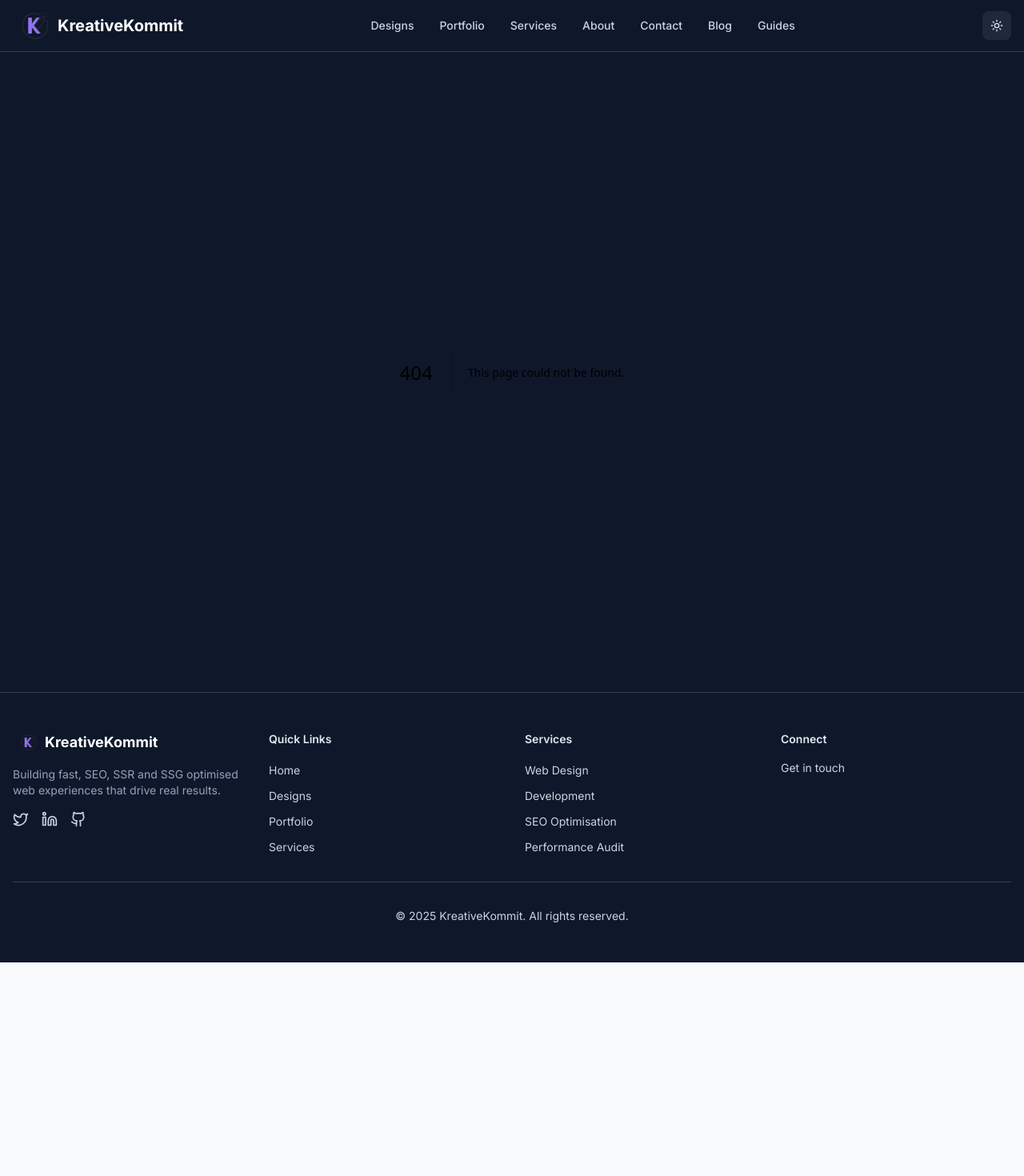
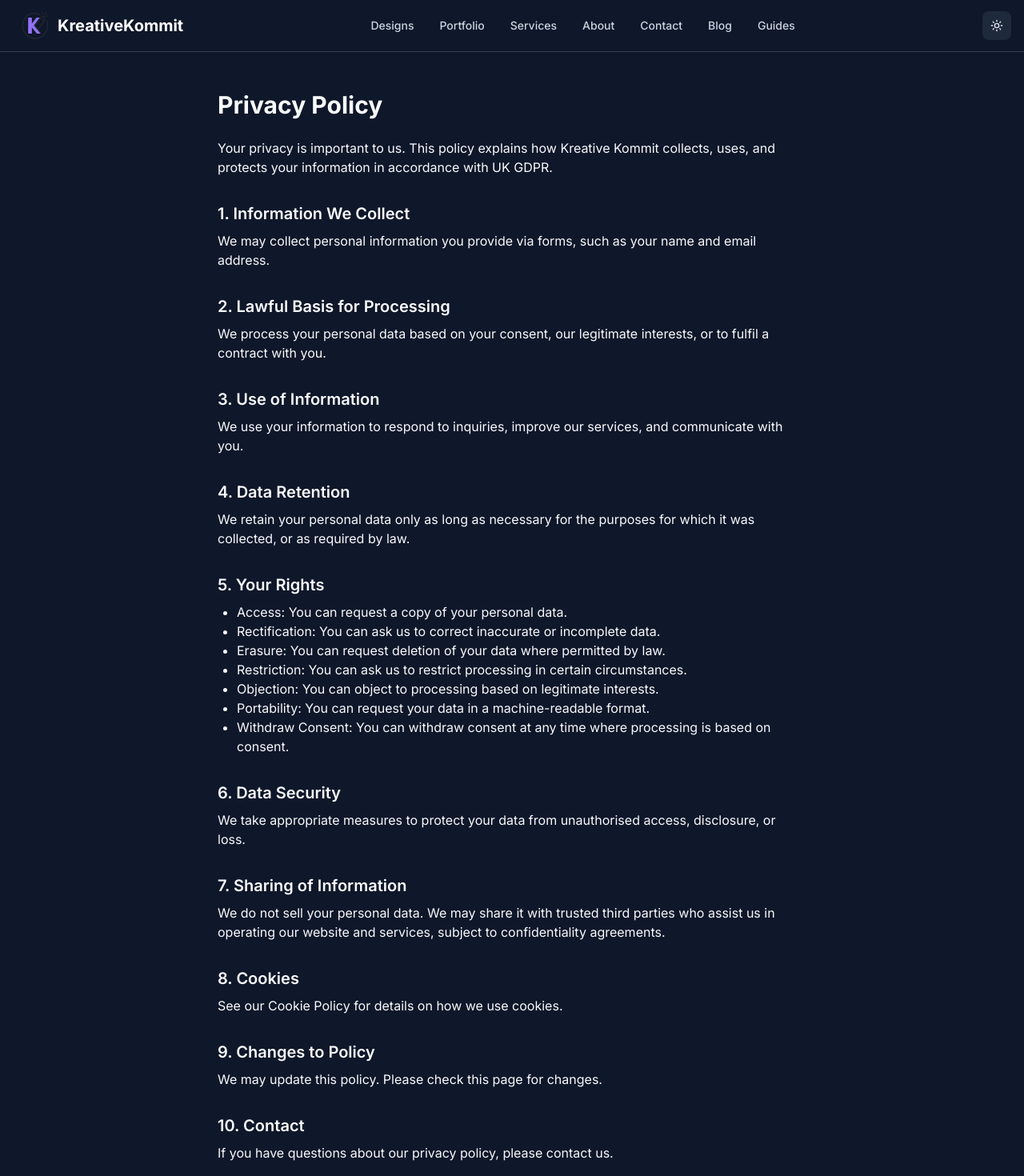
Before and after one commit to Moazzam9/Kreative-Kommit.co, a Next.js app: page /legals/privacy in a window 1280 px wide. Before the commit this address had no page. Shown: the top 1470 px of the page at 80% size. Before the commit the page ends 1203 px from the top, so only its background shows below. Built offline with nearby package versions, Linux system fonts and the light colour scheme.

Commit message:
Add legal pages: Accessibility, Cookies, GDPR, Privacy, and Terms of Service

```diff
--- /dev/null
+++ b/app/legals/accessibility/page.tsx
@@ -0,0 +1,19 @@
+export default function Accessibility() {
+  return (
+    <div className="bg-background text-foreground min-h-screen">
+      <div className="container mx-auto px-4 py-12 max-w-3xl">
+        <h1 className="text-3xl font-bold mb-6">Accessibility Statement</h1>
+        <p className="mb-4">Kreative Kommit is committed to making our website accessible to all users, including those with disabilities. We follow WCAG guidelines and regularly review our site for improvements.</p>
+        <h2 className="text-xl font-semibold mt-8 mb-2">Our Commitment</h2>
+        <ul className="list-disc list-inside mb-4">
+          <li>Use of semantic HTML and ARIA attributes</li>
+          <li>Keyboard navigation support</li>
+          <li>Contrast and font size options</li>
+          <li>Alt text for images</li>
+        </ul>
+        <h2 className="text-xl font-semibold mt-8 mb-2">Feedback</h2>
+        <p>If you encounter accessibility issues, please contact us so we can address them promptly.</p>
+      </div>
+    </div>
+  );
+}
--- /dev/null
+++ b/app/legals/cookies/page.tsx
@@ -0,0 +1,26 @@
+export default function Cookies() {
+  return (
+    <div className="bg-background text-foreground min-h-screen">
+      <div className="container mx-auto px-4 py-12 max-w-3xl">
+        <h1 className="text-3xl font-bold mb-6">Cookie Policy</h1>
+        <p className="mb-4">This page explains how Kreative Kommit uses cookies and similar technologies on our website.</p>
+        <h2 className="text-xl font-semibold mt-8 mb-2">What Are Cookies?</h2>
+        <p className="mb-4">Cookies are small text files stored on your device to help websites function and collect information about your visit.</p>
+        <h2 className="text-xl font-semibold mt-8 mb-2">How We Use Cookies</h2>
+        <ul className="list-disc list-inside mb-4">
+          <li>Essential cookies for site functionality</li>
+          <li>Analytics cookies to understand usage and improve our site</li>
+          <li>Preference cookies to remember your settings</li>
+        </ul>
+        <h2 className="text-xl font-semibold mt-8 mb-2">Managing Cookies</h2>
+        <p className="mb-4">You can manage or disable cookies in your browser settings. Blocking some cookies may affect site functionality.</p>
+        <h2 className="text-xl font-semibold mt-8 mb-2">Third-Party Cookies</h2>
+        <p className="mb-4">We may use third-party services (e.g., Google Analytics) that set their own cookies. Please refer to their policies for details.</p>
+        <h2 className="text-xl font-semibold mt-8 mb-2">Consent</h2>
+        <p className="mb-4">By using our site, you consent to our use of cookies as described in this policy.</p>
+        <h2 className="text-xl font-semibold mt-8 mb-2">Contact</h2>
+        <p>If you have questions about our cookie policy, please contact us via the contact form.</p>
+      </div>
+    </div>
+  );
+}
--- /dev/null
+++ b/app/legals/gdpr/page.tsx
@@ -0,0 +1,28 @@
+export default function GDPR() {
+  return (
+    <div className="bg-background text-foreground min-h-screen">
+      <div className="container mx-auto px-4 py-12 max-w-3xl">
+        <h1 className="text-3xl font-bold mb-6">GDPR Compliance</h1>
+        <p className="mb-4">Kreative Kommit is committed to protecting your personal data in accordance with the UK GDPR and EU General Data Protection Regulation.</p>
+        <h2 className="text-xl font-semibold mt-8 mb-2">What is GDPR?</h2>
+        <p className="mb-4">GDPR is a regulation that gives you rights over your personal data and sets out obligations for organisations that process it.</p>
+        <h2 className="text-xl font-semibold mt-8 mb-2">Your Rights</h2>
+        <ul className="list-disc list-inside mb-4">
+          <li>Right to access your data</li>
+          <li>Right to rectification</li>
+          <li>Right to erasure ("right to be forgotten")</li>
+          <li>Right to restrict processing</li>
+          <li>Right to data portability</li>
+          <li>Right to object</li>
+          <li>Right to withdraw consent</li>
+        </ul>
+        <h2 className="text-xl font-semibold mt-8 mb-2">How We Use Your Data</h2>
+        <p className="mb-4">We only collect and process personal data for legitimate business purposes, such as responding to enquiries, providing services, and improving our website.</p>
+        <h2 className="text-xl font-semibold mt-8 mb-2">Data Security</h2>
+        <p className="mb-4">We implement appropriate technical and organisational measures to protect your data.</p>
+        <h2 className="text-xl font-semibold mt-8 mb-2">Contact</h2>
+        <p>If you wish to exercise your rights or have questions about our GDPR compliance, please contact us via the contact form.</p>
+      </div>
+    </div>
+  );
+}
--- /dev/null
+++ b/app/legals/privacy/page.tsx
@@ -0,0 +1,39 @@
+
+export default function Privacy() {
+  return (
+    <div className="bg-background text-foreground min-h-screen">
+      <div className="container mx-auto px-4 py-12 max-w-3xl">
+        <h1 className="text-3xl font-bold mb-6">Privacy Policy</h1>
+        <p className="mb-4">Your privacy is important to us. This policy explains how Kreative Kommit collects, uses, and protects your information in accordance with UK GDPR.</p>
+        <h2 className="text-xl font-semibold mt-8 mb-2">1. Information We Collect</h2>
+        <p className="mb-4">We may collect personal information you provide via forms, such as your name and email address.</p>
+        <h2 className="text-xl font-semibold mt-8 mb-2">2. Lawful Basis for Processing</h2>
+        <p className="mb-4">We process your personal data based on your consent, our legitimate interests, or to fulfil a contract with you.</p>
+        <h2 className="text-xl font-semibold mt-8 mb-2">3. Use of Information</h2>
+        <p className="mb-4">We use your information to respond to inquiries, improve our services, and communicate with you.</p>
+        <h2 className="text-xl font-semibold mt-8 mb-2">4. Data Retention</h2>
+        <p className="mb-4">We retain your personal data only as long as necessary for the purposes for which it was collected, or as required by law.</p>
+        <h2 className="text-xl font-semibold mt-8 mb-2">5. Your Rights</h2>
+        <ul className="list-disc pl-6 mb-4">
+          <li>Access: You can request a copy of your personal data.</li>
+          <li>Rectification: You can ask us to correct inaccurate or incomplete data.</li>
+          <li>Erasure: You can request deletion of your data where permitted by law.</li>
+          <li>Restriction: You can ask us to restrict processing in certain circumstances.</li>
+          <li>Objection: You can object to processing based on legitimate interests.</li>
+          <li>Portability: You can request your data in a machine-readable format.</li>
+          <li>Withdraw Consent: You can withdraw consent at any time where processing is based on consent.</li>
+        </ul>
+        <h2 className="text-xl font-semibold mt-8 mb-2">6. Data Security</h2>
+        <p className="mb-4">We take appropriate measures to protect your data from unauthorised access, disclosure, or loss.</p>
+        <h2 className="text-xl font-semibold mt-8 mb-2">7. Sharing of Information</h2>
+        <p className="mb-4">We do not sell your personal data. We may share it with trusted third parties who assist us in operating our website and services, subject to confidentiality agreements.</p>
+        <h2 className="text-xl font-semibold mt-8 mb-2">8. Cookies</h2>
+        <p className="mb-4">See our Cookie Policy for details on how we use cookies.</p>
+        <h2 className="text-xl font-semibold mt-8 mb-2">9. Changes to Policy</h2>
+        <p className="mb-4">We may update this policy. Please check this page for changes.</p>
+        <h2 className="text-xl font-semibold mt-8 mb-2">10. Contact</h2>
+        <p>If you have questions about our privacy policy, please contact us.</p>
+      </div>
+    </div>
+  );
+}
--- /dev/null
+++ b/app/legals/terms/page.tsx
@@ -0,0 +1,20 @@
+export default function Terms() {
+  return (
+    <div className="bg-background text-foreground min-h-screen">
+      <div className="container mx-auto px-4 py-12 max-w-3xl">
+        <h1 className="text-3xl font-bold mb-6">Terms of Service</h1>
+        <p className="mb-4">These terms govern your use of the Kreative Kommit website and services. By accessing our site, you agree to these terms.</p>
+        <h2 className="text-xl font-semibold mt-8 mb-2">1. Use of Site</h2>
+        <p className="mb-4">You agree to use our site lawfully and not to infringe on the rights of others.</p>
+        <h2 className="text-xl font-semibold mt-8 mb-2">2. Intellectual Property</h2>
+        <p className="mb-4">All content is owned by Kreative Kommit unless otherwise stated. You may not reproduce or distribute content without permission.</p>
+        <h2 className="text-xl font-semibold mt-8 mb-2">3. Limitation of Liability</h2>
+        <p className="mb-4">We are not liable for any damages resulting from your use of our site.</p>
+        <h2 className="text-xl font-semibold mt-8 mb-2">4. Changes to Terms</h2>
+        <p className="mb-4">We may update these terms at any time. Continued use of the site means you accept the changes.</p>
+        <h2 className="text-xl font-semibold mt-8 mb-2">5. Contact</h2>
+        <p>If you have questions about these terms, please contact us.</p>
+      </div>
+    </div>
+  );
+}
```
